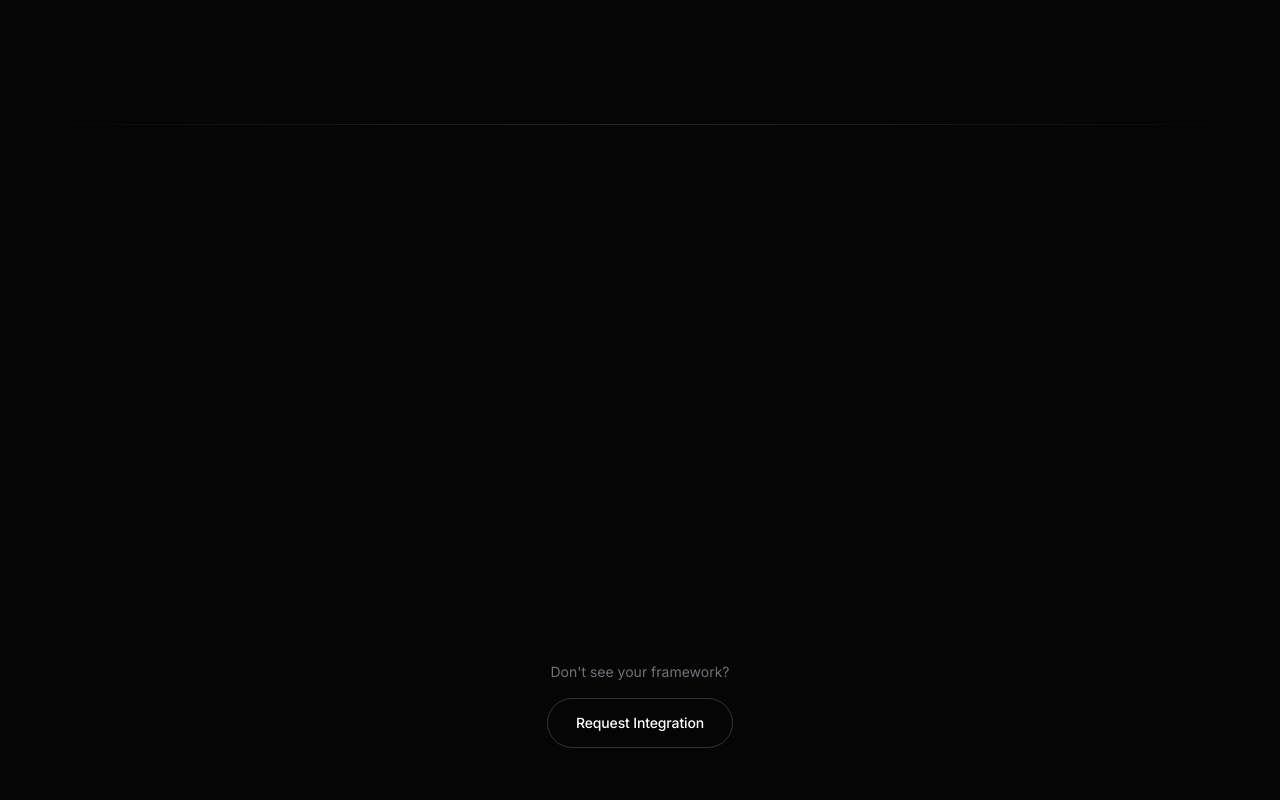
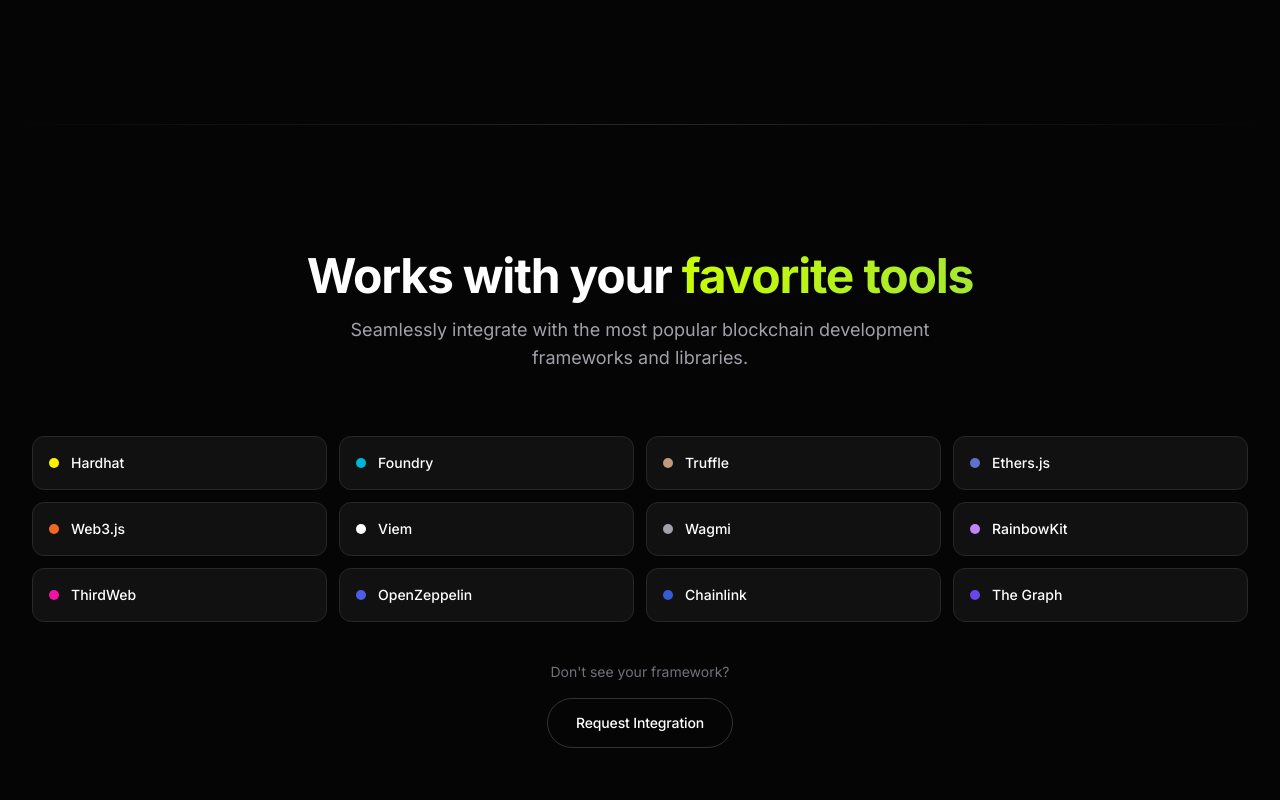
Before and after one commit to med-amiine/bond-website, a Next.js app: page / in a window 1280 px wide. Shown: the part 3560-4360 px from the top of the page. Built offline with nearby package versions, Linux system fonts and the light colour scheme.

Commit message:
copy frameworks design from snapchain_3

```diff
--- a/components/Frameworks.tsx
+++ b/components/Frameworks.tsx
@@ -1,11 +1,3 @@
-'use client'
-
-import { useEffect, useRef } from 'react'
-import { gsap } from 'gsap'
-import { ScrollTrigger } from 'gsap/ScrollTrigger'
-
-gsap.registerPlugin(ScrollTrigger)
-
 const frameworks = [
   { name: 'Hardhat', color: '#fff100' },
   { name: 'Foundry', color: '#00b4d8' },
@@ -22,61 +14,12 @@
 ]
 
 export default function Frameworks() {
-  const sectionRef = useRef<HTMLElement>(null)
-  const titleRef = useRef<HTMLDivElement>(null)
-  const gridRef = useRef<HTMLDivElement>(null)
-
-  useEffect(() => {
-    const section = sectionRef.current
-    const titleEl = titleRef.current
-    const gridEl = gridRef.current
-
-    if (!section || !titleEl || !gridEl) return
-
-    const ctx = gsap.context(() => {
-      // Fade in title
-      gsap.from(titleEl, {
-        scrollTrigger: {
-          trigger: section,
-          start: 'top 80%',
-          toggleActions: 'play none none reverse',
-        },
-        opacity: 0,
-        y: 40,
-        duration: 0.6,
-        ease: 'power2.out',
-      })
-
-      // Fade in grid items with stagger
-      const items = gsap.utils.toArray<HTMLElement>('.framework-item')
-      gsap.from(items, {
-        scrollTrigger: {
-          trigger: gridEl,
-          start: 'top 80%',
-          toggleActions: 'play none none reverse',
-        },
-        opacity: 0,
-        y: 30,
-        duration: 0.5,
-        stagger: 0.05,
-        ease: 'power2.out',
-      })
-    }, section)
-
-    return () => ctx.revert()
-  }, [])
-
   return (
-    <section
-      ref={sectionRef}
-      id="tools-section"
-      className="relative min-h-screen py-32 overflow-hidden bg-[#050505]"
-    >
+    <section id="frameworks" className="relative py-32 overflow-hidden bg-[#050505]">
       <div className="absolute top-0 left-0 right-0 h-px bg-gradient-to-r from-transparent via-[#27272a] to-transparent" />
 
       <div className="max-w-7xl mx-auto px-4 sm:px-6 lg:px-8">
-        {/* Title with fade-in */}
-        <div ref={titleRef} className="text-center mb-16">
+        <div className="text-center mb-16">
           <h2 className="text-4xl sm:text-5xl font-bold text-white tracking-tight mb-4">
             Works with your <span className="text-gradient">favorite tools</span>
           </h2>
@@ -85,13 +28,9 @@
           </p>
         </div>
 
-        {/* Grid with staggered fade-in */}
-        <div ref={gridRef} className="grid grid-cols-2 sm:grid-cols-3 md:grid-cols-4 gap-3 mb-10">
-          {frameworks.map((fw) => (
-            <div
-              key={fw.name}
-              className="framework-item framework-card"
-            >
+        <div className="grid grid-cols-2 sm:grid-cols-3 md:grid-cols-4 gap-3 mb-10">
+          {frameworks.map(fw => (
+            <div key={fw.name} className="framework-card">
               <div className="w-2.5 h-2.5 rounded-full flex-shrink-0" style={{ background: fw.color }} />
               <span className="text-sm font-medium text-white">{fw.name}</span>
             </div>
```
